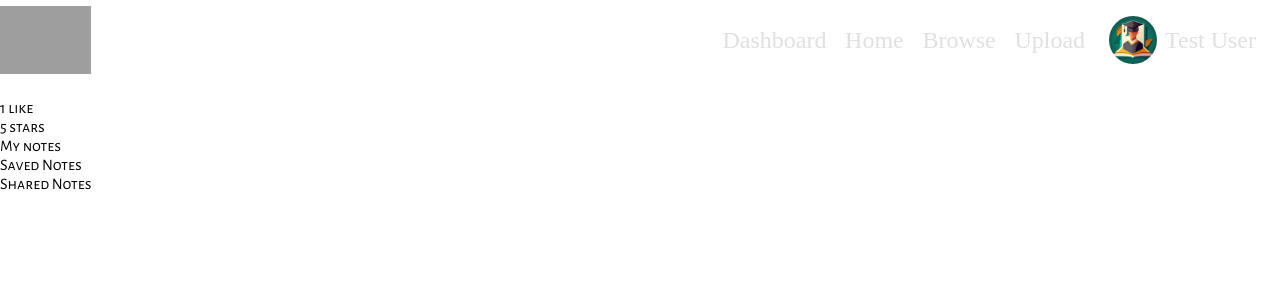
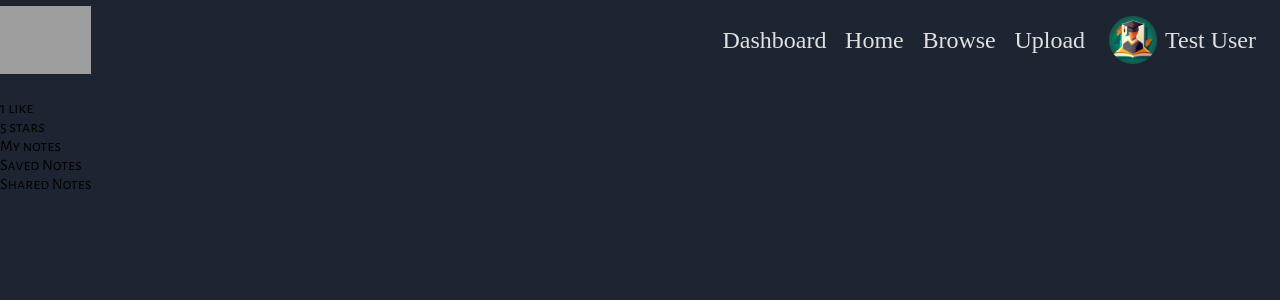
Before and after one commit to zain-ali-12/thecloudlib, a Flask app: page /dashboard in a window 1280 px wide. Shown: the top 300 px of the page. Run offline with Flask 3, Linux system fonts and the light colour scheme; a user stored in the database is signed in; some web fonts are replaced; grey boxes are pictures that could not be loaded.

Commit message:
added default background for all webpages
Signed-off-by: Zain Ali <63121360+zain-ali-12@users.noreply.github.com>

```diff
--- a/website/static/css/base.css
+++ b/website/static/css/base.css
@@ -3,3 +3,7 @@
     padding: 0px;
     font-family:  'Alegreya Sans SC';
 }
+
+body {
+    background-color: #1d2532;
+}
```
